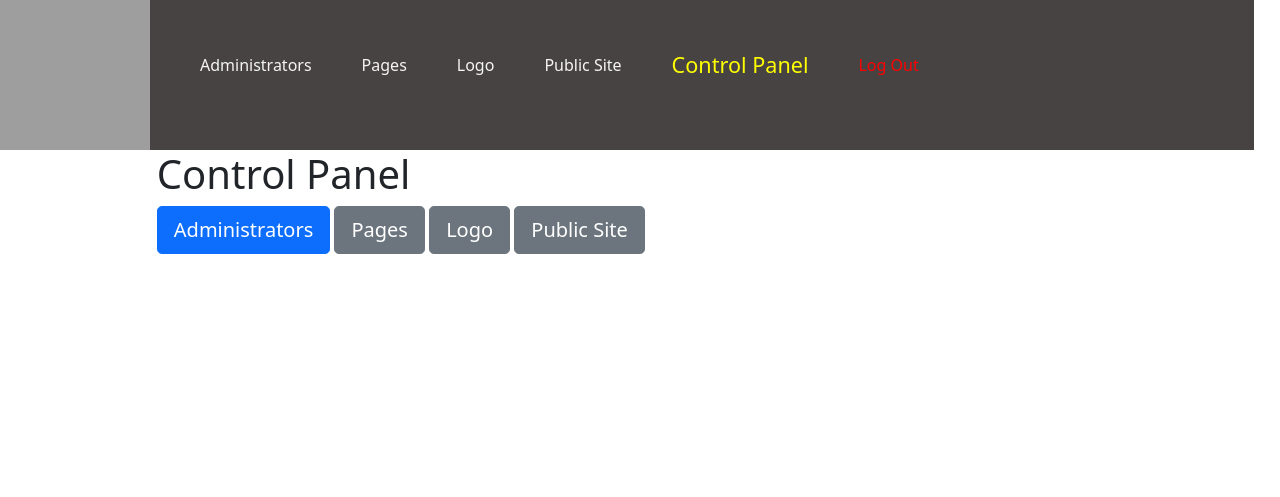
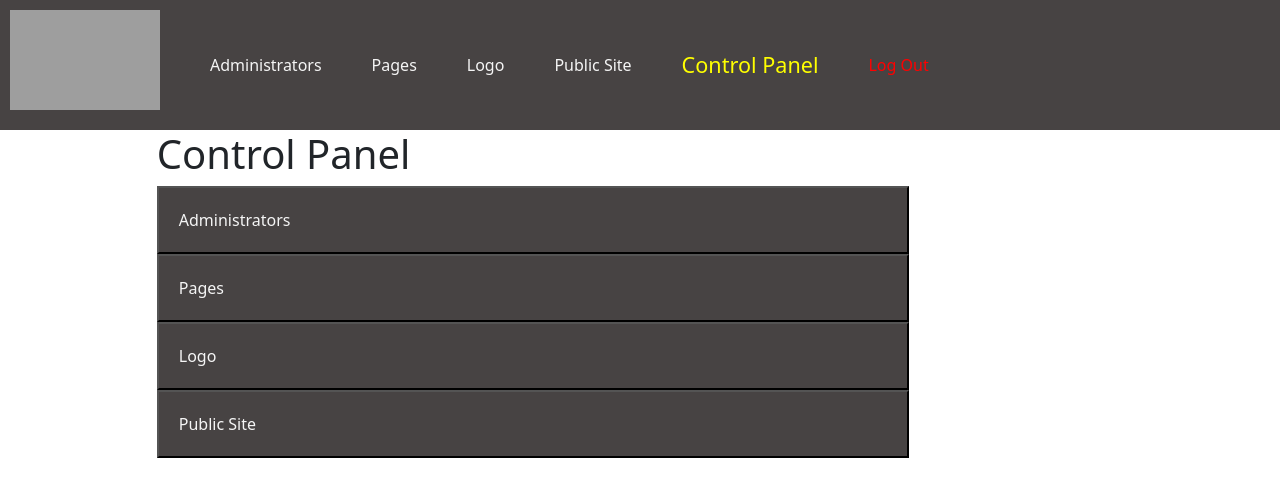
Before and after one commit to leestephens12/ContentCreationPlatform-CRUD-PHP, a PHP site: page /accountMain.php in a window 1280 px wide; the page is wider, and only the part inside the window is pictured. Shown: the top 497 px of that part. Run offline with PHP 8.4, Linux system fonts and the light colour scheme; the visitor is signed in with stand-in values (Sample User, id 1); data that the repository does not hold is empty; grey boxes are pictures that could not be loaded.

Commit message:
All css and headers complete

```diff
--- a/accountMain.php
+++ b/accountMain.php
@@ -22,13 +22,13 @@
     $cmd->execute();
     $logos = $cmd->Fetch();
     $logo = $logos[0];
-    echo ('<img src="images/'.$logo.'" alt="movie poster" width="150" height="150">');
+    echo ('<img src="images/'.$logo.'" alt="movie poster" width="150" height="100">');
     $db = null;
 ?>
         <a class="mainHeader" id="admin" href="admins.php">Administrators</a>
         <a class="mainHeader" id="pages" href="editor.php">Pages</a>
         <a class="mainHeader" id="logo" href="logo.php">Logo</a>
-        <a class="mainHeader" id="public" href="public-site.php">Public Site</a>
+        <a class="mainHeader" id="public" href="index.php">Public Site</a>
         <a class="mainHeader" id="account" href="accountMain.php">Control Panel</a>
         <a class="mainHeader"id="logout" href="logout.php">Log Out</a>
 <?php
@@ -43,10 +43,10 @@
         </header>
         <main>
             <h1>Control Panel</h1>
-            <a href="admins.php"><button type="button" class="btn btn-primary btn-lg btn-block">Administrators</button></a>
-            <a href="editor.php"><button type="button" class="btn btn-secondary btn-lg btn-block">Pages</button></a>
-            <a href="logo.php"><button type="button" class="btn btn-secondary btn-lg btn-block">Logo</button></a>
-            <button type="button" class="btn btn-secondary btn-lg btn-block">Public Site</button>
+            <a href="admins.php"><button>Administrators</button></a>
+            <a href="editor.php"><button>Pages</button></a>
+            <a href="logo.php"><button>Logo</button></a>
+            <a href="index.php"><button>Public Site</button></a>
         </main>
     </body>
 </html>
--- a/css/addPage.css
+++ b/css/addPage.css
@@ -19,7 +19,7 @@
     font-family: Verdana, Geneva, Tahoma, sans-serif;
     width: 690px;
     color: white;
-    background-color: rgb(255, 0, 200);
+    background-color:  rgb(71, 67, 67);
     margin: auto;
     margin-top: 50px;
     border-radius: 10%;
--- a/css/editorStyle.css
+++ b/css/editorStyle.css
@@ -1,6 +1,7 @@
 header {
     display: flex;
     background-color: rgb(71, 67, 67);
+    width: 110%;
 }
 header .mainHeader {
     margin-left: 50px;
@@ -36,3 +37,26 @@
 button {
     background-color: white;
 }
+
+a button {
+    background-color: rgb(71, 67, 67);
+    color: whitesmoke;
+    width: 80%;
+    padding: 20px;
+    display: flex;
+}
+
+#back {
+    width: 10%;
+}
+
+img {
+    margin-top: 10px;
+    margin-left: 10px;
+}
+
+
+#logoInpt {
+    background-color: rgb(71, 67, 67);
+    color: whitesmoke;
+}
--- a/css/styles.css
+++ b/css/styles.css
@@ -7,7 +7,7 @@
     font-family: Verdana, Geneva, Tahoma, sans-serif;
     width: 690px;
     color: white;
-    background-color: rgb(255, 0, 200);
+    background-color: rgb(71, 67, 67);
     margin: auto;
     margin-top: 50px;
     border-radius: 10%;
--- a/editor.php
+++ b/editor.php
@@ -23,7 +23,7 @@
     $cmd->execute();
     $logos = $cmd->Fetch();
     $logo = $logos[0];
-    echo ('<img src="images/'.$logo.'" alt="movie poster" width="150" height="150">');
+    echo ('<img src="images/'.$logo.'" alt="movie poster" width="150" height="100">');
     $db = null;
 ?>
         <a class="mainHeader" id="admin" href="admins.php">Administrators</a>
@@ -78,8 +78,8 @@
     $db = null;
 ?>
             <!--button allows you to go to add page file-->
-            <button><a href="addPage.php">Add Page</a></button>
-            <a href="accountMain.php"><button>Back</button></a>
+            <a href="addPage.php"><button type="button" id="back" class="btn btn-secondary btn-sm">Add Page</button></a>
+            <a href="accountMain.php"><button id="back" ktype="button" class="btn btn-secondary btn-sm">Back</button></a>
         </main>
     </body>
 </html>
```
Also changed, not shown: admins.php (+3 -4 lines), logo.php (+9 -8 lines), images/ika5ds6g720ndfq1kb7603jkfg-editor.png (added), images/ika5ds6g720ndfq1kb7603jkfg-movie poster (1).png (added), index.php (added).
